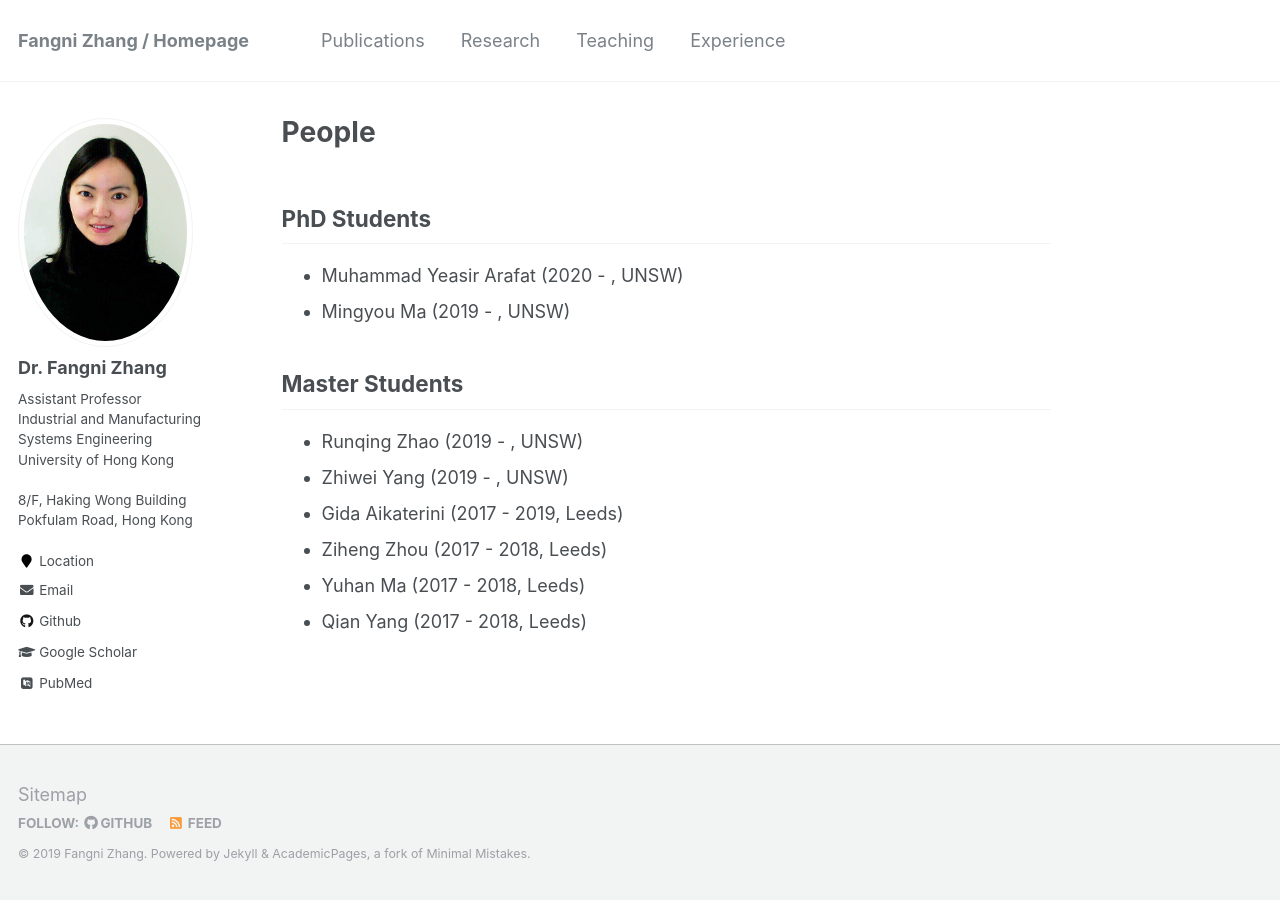
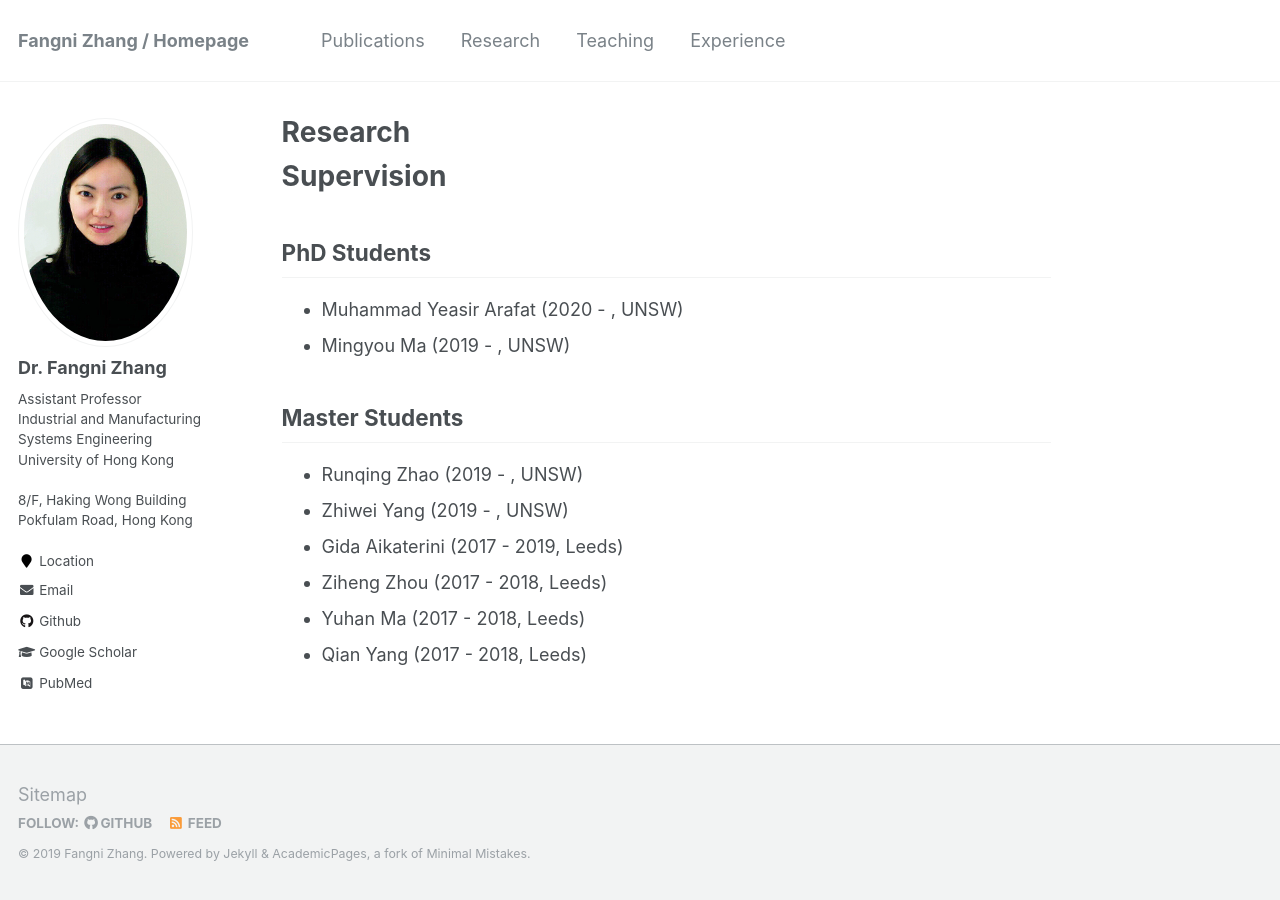
Before and after one commit to fangnizhang/fangnizhang.github.io, a Jekyll site: the page built from _pages/research.md, in a window 1280 px wide. Built offline with Jekyll 4.4.1, drawn with Linux system fonts in a browser that asks for light colours; some web fonts are replaced.

Commit message:
Update and rename people.md to research.md

```diff
--- a/_pages/people.md
+++ b/_pages/research.md
@@ -1,9 +1,11 @@
 ---
-title: "People"
-permalink: /people/
+title: "Research"
+permalink: /research/
 author_profile: true
 ---
 
+Supervision
+==========
 ## PhD Students
 * Muhammad Yeasir Arafat (2020 - , UNSW)
 * Mingyou Ma (2019 - , UNSW)
```
